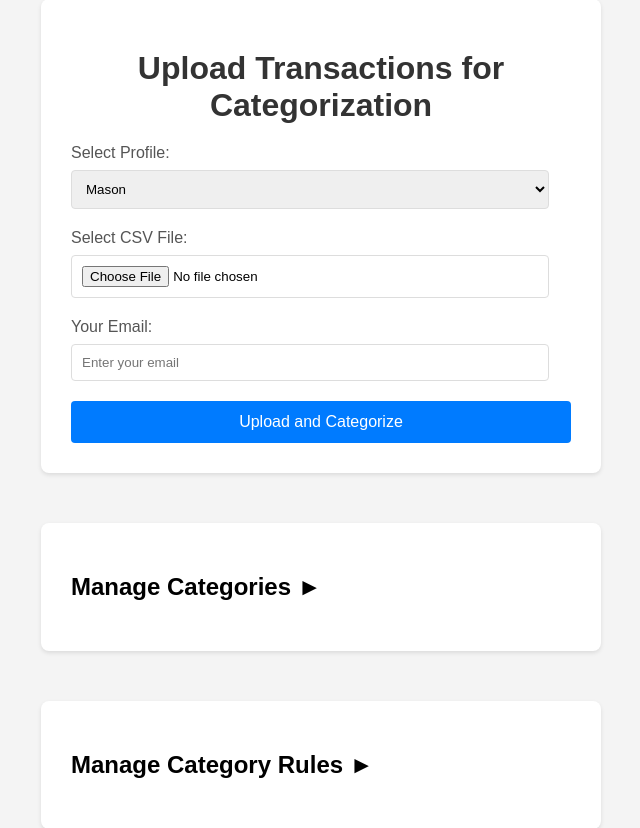
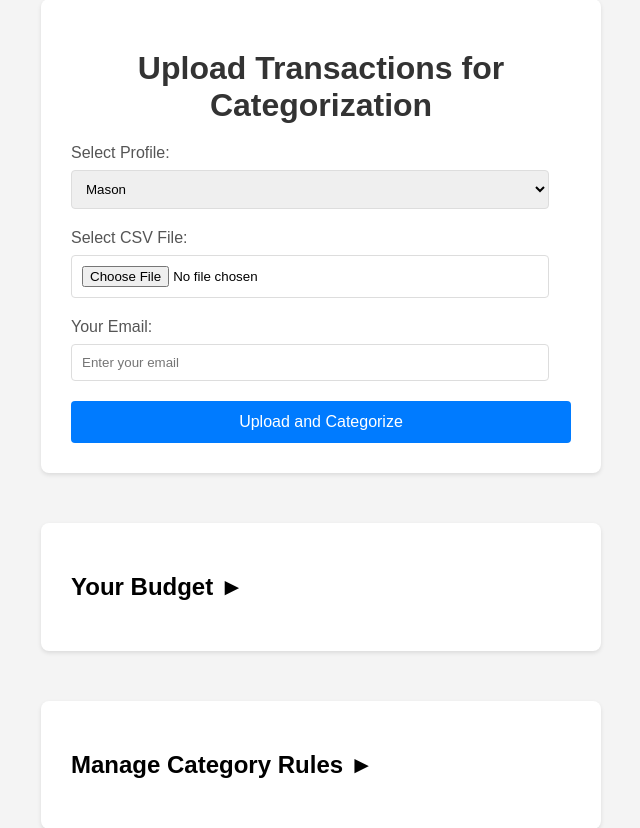
Before and after one commit to TheStoneRabbit/rabbit-budget, a Flask app: page /Mason in a window 1280 px wide. Shown: the part 51-879 px from the top of the page, without its empty margins (319-959 px from the left). Run offline with Flask 3, Linux system fonts and the light colour scheme; data comes from the database, SQL or seed files in the repository.

Commit message:
name change

```diff
--- a/templates/index.html
+++ b/templates/index.html
@@ -310,7 +310,7 @@
         </form>
     </div>
     <div class="container">
-        <h2 class="collapsible-header" data-target="categories-content">Manage Categories <span class="collapse-icon">&#9658;</span></h2>
+        <h2 class="collapsible-header" data-target="categories-content">Your Budget <span class="collapse-icon">&#9658;</span></h2>
         <div id="categories-content" class="collapsible-content" style="display: none;">
             <div class="category-toolbar">
                 <button type="button" id="import-categories">Import CSV</button>
```
